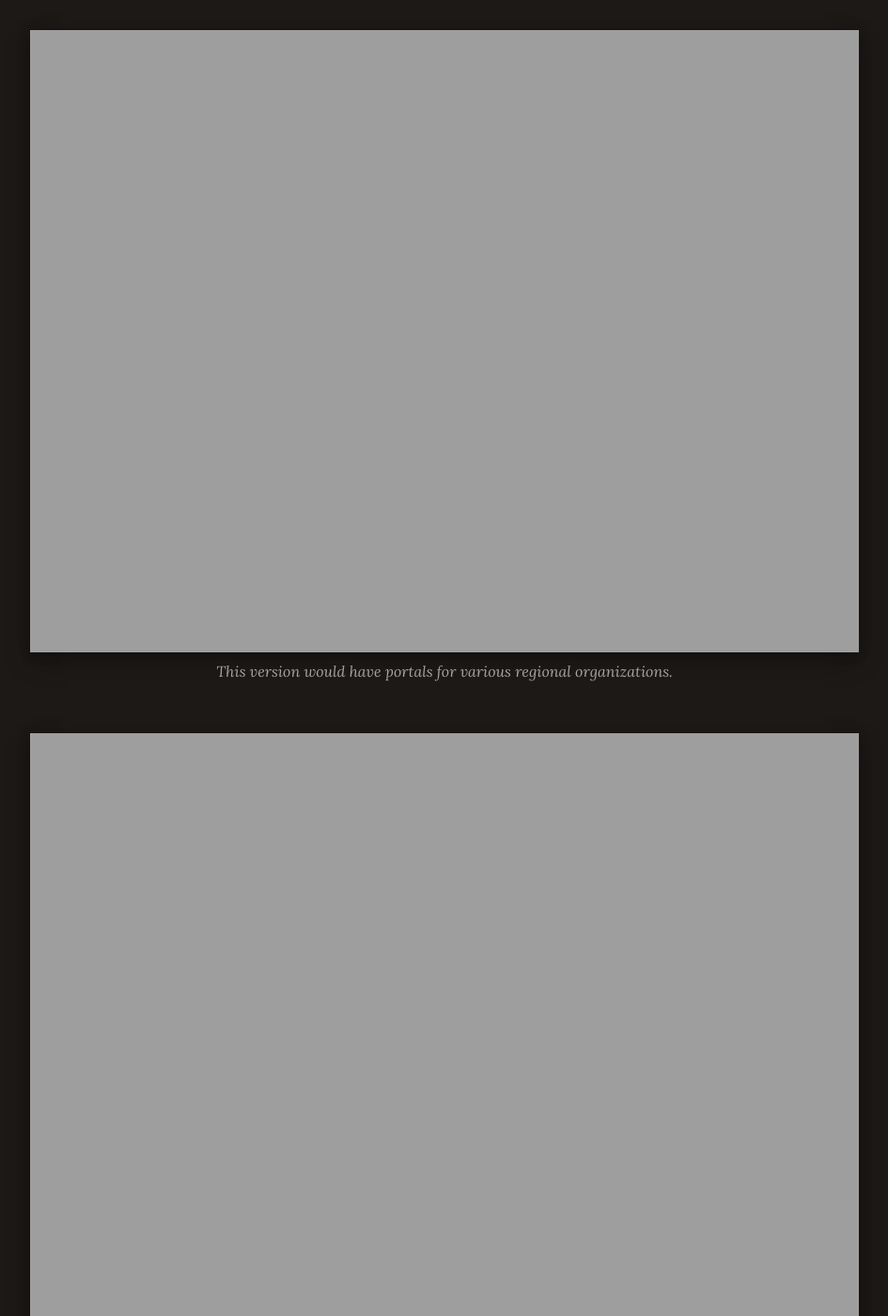
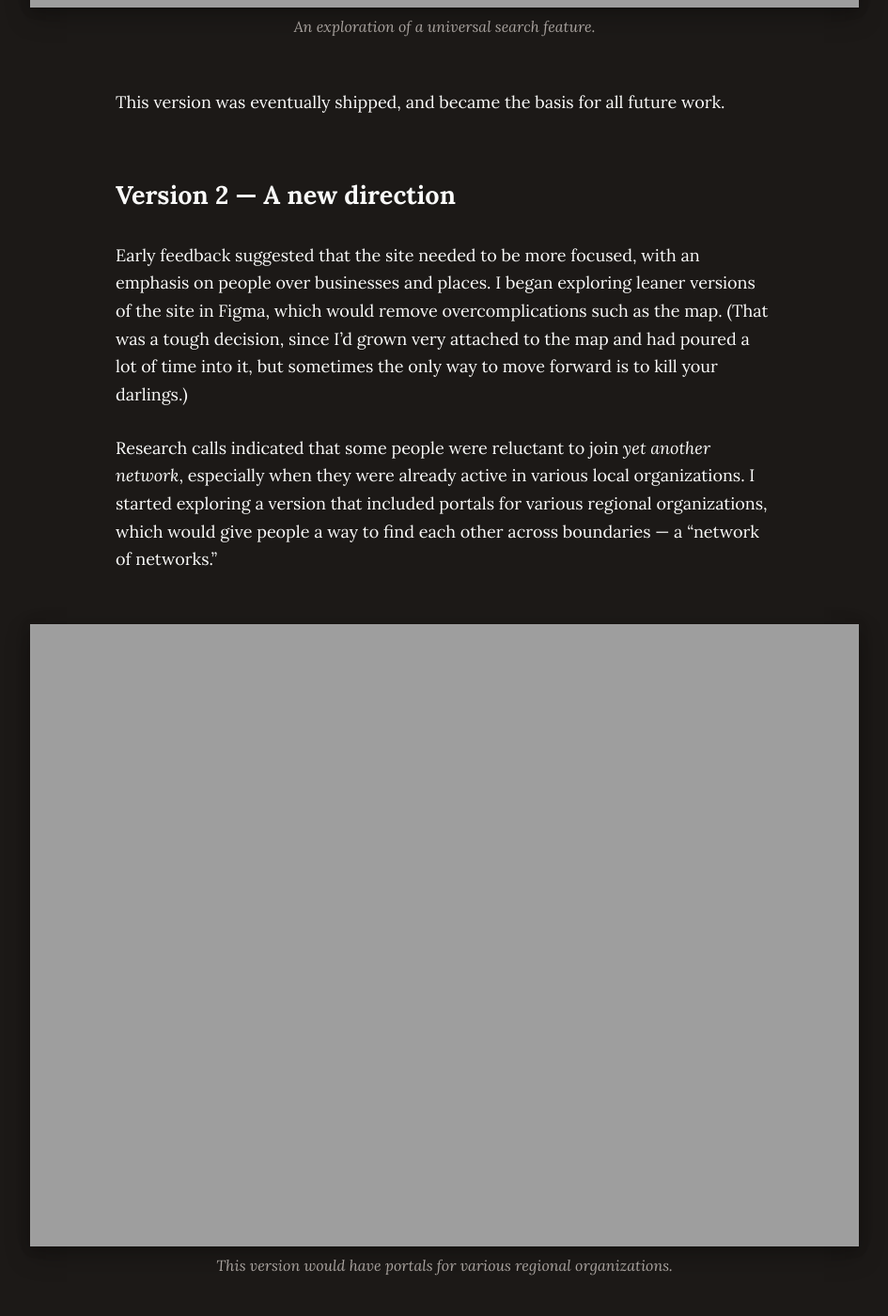
Before and after one commit to jordankoschei/2022, a Jekyll site: the page built from work/connecthv.md, in a window 1280 px wide and 1400 px high, scrolled down 8343 px. Shown: the whole window at 94% size, without its empty margins (167-1112 px from the left). Built offline with Jekyll 4.4.1, drawn with Linux system fonts in a browser that asks for light colours; comment, search, counter and statistics services are not loaded; some of the changed text lies outside the part shown.

```diff
--- a/work/connecthv.md
+++ b/work/connecthv.md
@@ -8,9 +8,13 @@
     ConnectHV is a solo project that represents the fullest expression of my skills — an online community platform for the Hudson Valley creative scene that I've designed and built from scratch. You should check out the <a href="https://connecthv.com" target="_blank">live site</a>.
 </div>
 
+ConnectHV is an online community platform for the Hudson Valley’s creative scene. I designed and built every part of this platform, from research and user flows to high-fidelity mockups and final in-code iteration, showcasing my ability to take a product from zero to launch.
+
 <figure>
     <video src="{{ '/assets/img/work/connecthv-hero.mp4' | absolute_url }}" autoplay muted loop playsinline></video>
 </figure>
+
+## Overview
 
 The Hudson Valley is big, stretching 150 miles from New York City to Albany. It's home to over 2.5 million people and a vibrant creative scene, but for over a decade I've been chasing an idea: _how do we connect those people?_
 
@@ -81,10 +85,17 @@
 
 ## Version 2 — A new direction
 
+Early feedback suggested that the site needed to be more focused, with an emphasis on people over businesses and places. I began exploring leaner versions of the site in Figma, which would remove overcomplications such as the map. (That was a tough decision, since I'd grown very attached to the map and had poured a lot of time into it, but sometimes the only way to move forward is to kill your darlings.)
+
+Research calls indicated that some people were reluctant to join _yet another network_, especially when they were already active in various local organizations. I started exploring
+a version that included portals for various regional organizations, which would give people a way to find each other across boundaries — a "network of networks."
+
 <figure>
     <img src="{{ '/assets/img/work/connecthv-v3-org.jpg' | absolute_url }}" alt="ConnectHV version with portals for regional organizations">
     <figcaption>This version would have portals for various regional organizations.</figcaption>
 </figure>
+
+The blue color scheme and branding I'd been previously using wasn't really clicking for me, so I switched to using teal as the primary color. Instead of blue to represent the water of theHudson River, I used teal to represent the dominant colors of the land and waater together.
 
 <figure>
     <img src="{{ '/assets/img/work/connecthv-v3-people.png' | absolute_url }}" alt="ConnectHV People index in this version">
@@ -93,9 +104,16 @@
 
 ## Version 3 — ConnectHV today
 
+The previous version wasn't visual enough for my taste, and I continued to refine the design until I landed on this version, with a compelling video hero and a focus on the people and activity that drive the site.
+
 <figure>
     <img src="{{ '/assets/img/work/connecthv-v4-home.jpg' | absolute_url }}" alt="ConnectHV launched version with activity feed">
     <figcaption>This iteration is almost exactly the version that was launched, showing an activity feed with posts and people.</figcaption>
+</figure>
+
+<figure>
+    <img src="{{ '/assets/img/work/connecthv-v4-profile.jpg' | absolute_url }}" alt="ConnectHV final user profile page version">
+    <figcaption>This is the final version of the ConnectHV user profile page.</figcaption>
 </figure>
 
 <figure>
@@ -103,10 +121,7 @@
     <figcaption>I made sure to document my thinking around how this would collapse on mobile.</figcaption>
 </figure>
 
-<figure>
-    <img src="{{ '/assets/img/work/connecthv-v4-profile.jpg' | absolute_url }}" alt="ConnectHV final user profile page version">
-    <figcaption>This is the final version of the ConnectHV user profile page.</figcaption>
-</figure>
+Building out a design system in Figma helped me stay consistent and iterate quickly.
 
 <figure>
     <img src="{{ '/assets/img/work/connecthv-v4-system.png' | absolute_url }}" alt="ConnectHV design system in Figma for consistency and quick iteration">
@@ -139,3 +154,7 @@
 <figure>
     <video src="{{ '/assets/img/work/connecthv-slack.mp4' | absolute_url }}" autoplay muted loop playsinline></video>
 </figure>
+
+## Looking ahead
+
+ConnectHV continues to evolve with expansions like local chapters and an upcoming job board. The design will remain agile — new features and visual improvements build off the same design principles that made the platform successful. For me, it reaffirms that great product design is about understanding users, crafting a coherent vision, and delivering polished experiences that solve genuine needs.
```
Also changed, not shown: other parts of work/connecthv.md (+1 -1 lines).
